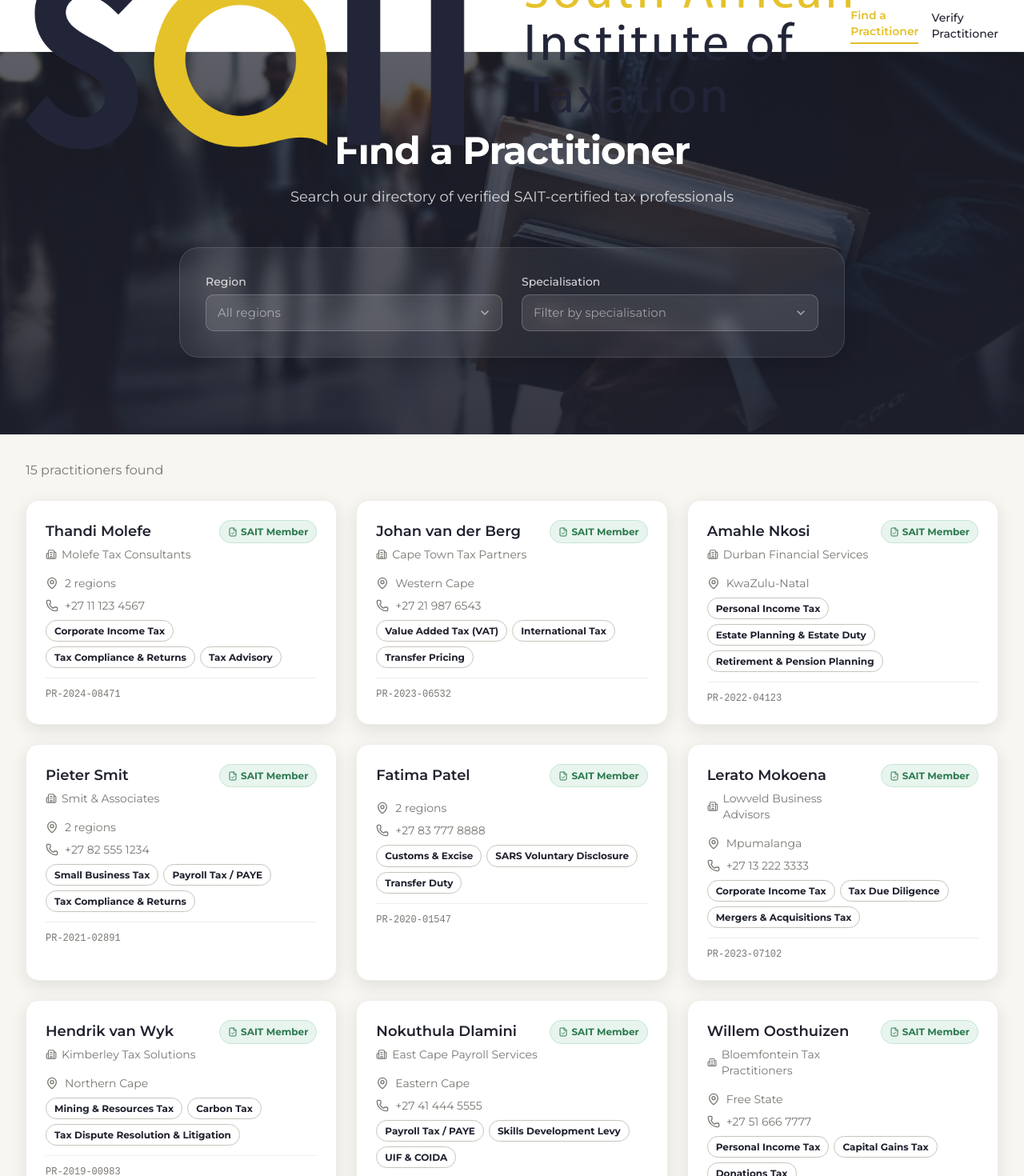
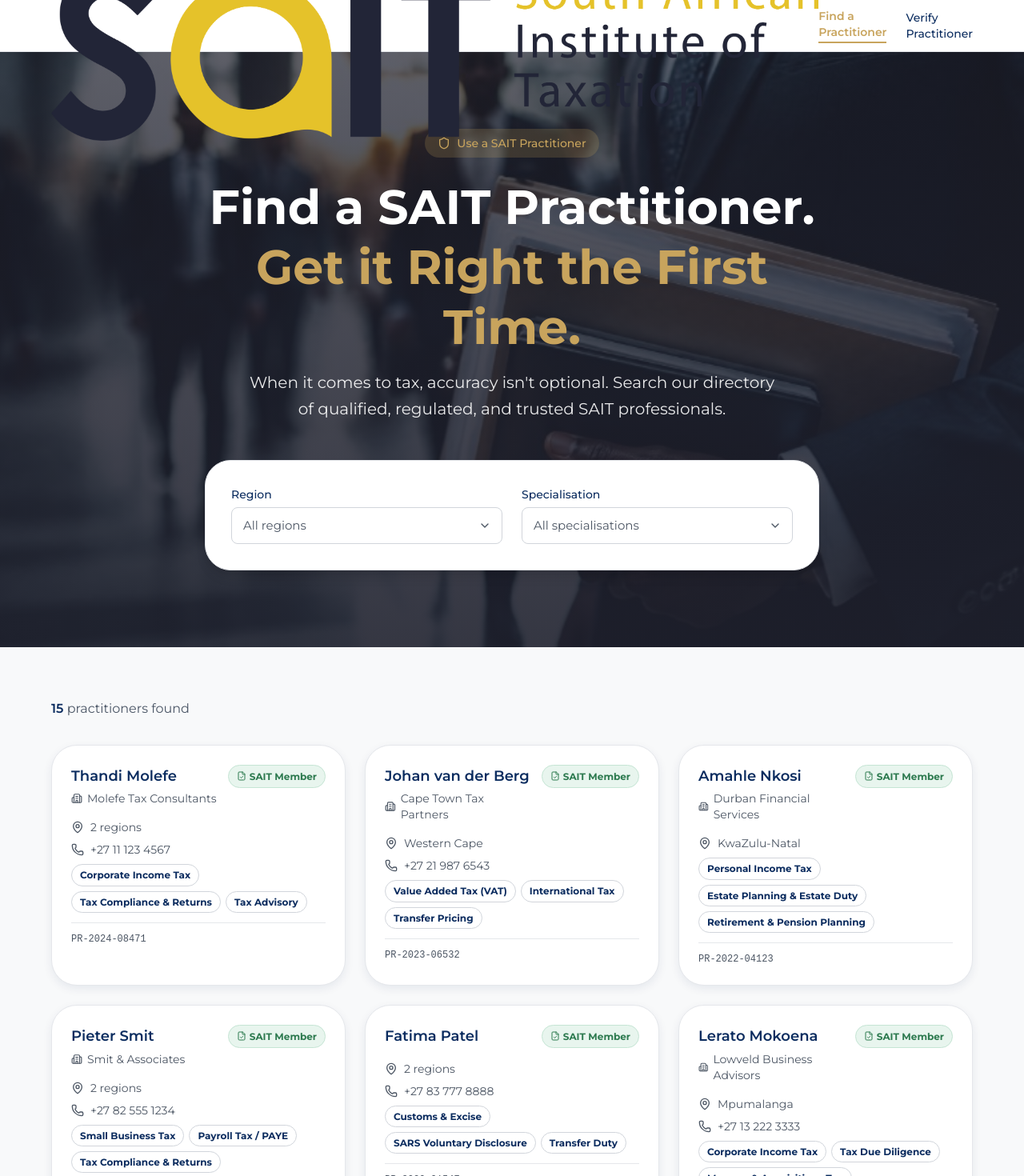
Before and after one commit to TTang813/sait-directory, a Next.js app: page /search in a window 1280 px wide. Shown: the top 1470 px of the page at 80% size. Built offline with nearby package versions, Linux system fonts and the light colour scheme.

Commit message:
feat: apply campaign style to search page with original hero banner
Align the search page with the style template colors and layout while keeping the workplace photo hero overlay the user preferred over the gold pattern.

Co-authored-by: Cursor <cursoragent@cursor.com>

```diff
--- a/src/app/globals.css
+++ b/src/app/globals.css
@@ -191,3 +191,19 @@ body {
 ::-webkit-scrollbar-thumb:hover {
   background: var(--color-text-secondary);
 }
+
+/* ---- Campaign theme (style模版) — scoped via .campaign-theme wrapper ---- */
+.campaign-theme {
+  --color-navy: #0b2c5f;
+  --color-gold: #c8a45d;
+  --color-navy-bg: #0b2c5f;
+  --color-off-white: #f8f9fa;
+  --color-light-gray: #e5e7eb;
+  --color-mid-gray: #d1d5db;
+  --color-text-secondary: #4b5563;
+  --radius-sm: 8px;
+  --radius-md: 12px;
+  --radius-lg: 16px;
+  --shadow-md: 0 4px 12px rgba(11, 44, 95, 0.08);
+  --shadow-lg: 0 10px 28px rgba(11, 44, 95, 0.12);
+}
--- a/src/app/search/page.tsx
+++ b/src/app/search/page.tsx
@@ -4,36 +4,25 @@ import { useState, useMemo } from "react";
 import Link from "next/link";
 import { useRouter } from "next/navigation";
 import { Logo } from "@/components/ui/logo";
-import { Button } from "@/components/ui/button";
 import { Select } from "@/components/ui/select";
 import { PractitionerCard } from "@/components/practitioner/practitioner-card";
 import { Badge } from "@/components/ui/badge";
-import {
-  getMockPractitioners,
-} from "@/lib/mock-data";
-import {
-  REGIONS,
-  SPECIALISATION_CATEGORIES,
-} from "@/types";
-import {
-  Search,
-  X,
-  MapPin,
-  SlidersHorizontal,
-  AlertCircle,
-} from "lucide-react";
+import { getMockPractitioners } from "@/lib/mock-data";
+import { REGIONS, SPECIALISATION_CATEGORIES } from "@/types";
+import { Search, X, MapPin, AlertCircle, Shield } from "lucide-react";
 
-// Flatten specialisations for dropdown
 const ALL_SPECIALISATIONS = Object.entries(SPECIALISATION_CATEGORIES).flatMap(
-  ([category, specs]) => specs.map((spec) => ({ value: spec, label: spec }))
+  ([, specs]) => specs.map((spec) => ({ value: spec, label: spec }))
 );
+
+const CAMPAIGN_NAVY = "#0B2C5F";
+const CAMPAIGN_GOLD = "#C8A45D";
 
 export default function SearchPage() {
   const router = useRouter();
 
   const [region, setRegion] = useState("");
   const [selectedSpecs, setSelectedSpecs] = useState<string[]>([]);
-  const [showFilters, setShowFilters] = useState(false);
 
   const practitioners = useMemo(() => {
     return getMockPractitioners({
@@ -50,10 +39,8 @@ export default function SearchPage() {
   const hasActiveFilters = region || selectedSpecs.length > 0;
 
   const getSuggestion = () => {
-    if (practitioners.length === 0 && hasActiveFilters) {
-      if (selectedSpecs.length > 0) {
-        return "Try removing some specialisation filters";
-      }
+    if (practitioners.length === 0 && hasActiveFilters && selectedSpecs.length > 0) {
+      return "Try removing some specialisation filters";
     }
     return null;
   };
@@ -61,22 +48,24 @@ export default function SearchPage() {
   const suggestion = getSuggestion();
 
   return (
-    <div className="min-h-screen flex flex-col bg-[var(--color-off-white)]">
+    <div className="campaign-theme min-h-screen flex flex-col bg-[#F8F9FA]">
       {/* Header */}
-      <header className="bg-white border-b border-[var(--color-light-gray)] sticky top-0 z-50">
-        <div className="max-w-7xl mx-auto px-4 sm:px-6 lg:px-8">
+      <header className="bg-white border-b border-gray-200 sticky top-0 z-50">
+        <div className="max-w-[1200px] mx-auto px-6">
           <div className="flex items-center justify-between h-16">
             <Logo width={120} />
-            <nav className="flex items-center gap-4">
+            <nav className="flex items-center gap-6">
               <Link
                 href="/search"
-                className="text-sm font-semibold text-[var(--color-gold)] border-b-2 border-[var(--color-gold)] pb-1"
+                className="text-sm font-semibold pb-0.5 border-b-2"
+                style={{ color: CAMPAIGN_GOLD, borderColor: CAMPAIGN_GOLD }}
               >
                 Find a Practitioner
               </Link>
               <Link
                 href="/verify"
-                className="text-sm font-medium text-[var(--color-navy)] hover:text-[var(--color-gold)] transition-colors"
+                className="text-sm font-medium transition-colors hover:opacity-80"
+                style={{ color: CAMPAIGN_NAVY }}
               >
                 Verify Practitioner
               </Link>
@@ -85,7 +74,7 @@ export default function SearchPage() {
         </div>
       </header>
 
-      {/* Hero + Search — P2-style background image with overlay */}
+      {/* Hero + Search — workplace banner + campaign content */}
       <section className="relative overflow-hidden">
         <div
           className="absolute inset-0 bg-cover bg-center bg-no-repeat"
@@ -101,33 +90,35 @@ export default function SearchPage() {
           aria-hidden
         />
 
-        <div className="relative z-10 py-14 md:py-20 lg:py-24">
-          <div className="max-w-4xl mx-auto px-4 sm:px-6 lg:px-8 text-center">
-            <h1
-              className="text-white mb-4 font-bold tracking-tight"
-              style={{
-                fontFamily: "var(--font-body)",
-                fontSize: "clamp(2rem, 5vw, 3rem)",
-                lineHeight: 1.15,
-              }}
-            >
-              Find a Practitioner
-            </h1>
-            <p
-              className="text-white/80 mb-10 md:mb-12 max-w-2xl mx-auto leading-relaxed"
-              style={{
-                fontFamily: "var(--font-body)",
-                fontSize: "clamp(0.95rem, 2vw, 1.125rem)",
-              }}
-            >
-              Search our directory of verified SAIT-certified tax professionals
-            </p>
+        <div className="relative z-10 py-16 md:py-24">
+          <div className="max-w-[1200px] mx-auto px-6">
+            <div className="max-w-3xl mx-auto text-center mb-10 md:mb-12">
+              <div
+                className="inline-flex items-center gap-2 px-4 py-2 rounded-full mb-6"
+                style={{ backgroundColor: "rgba(200, 164, 93, 0.2)" }}
+              >
+                <Shield className="w-4 h-4" style={{ color: CAMPAIGN_GOLD }} />
+                <span className="text-sm font-medium" style={{ color: CAMPAIGN_GOLD }}>
+                  Use a SAIT Practitioner
+                </span>
+              </div>
 
-            <div className="text-left p-6 md:p-8 rounded-[var(--radius-lg)] border border-white/12 bg-white/[0.06] backdrop-blur-sm shadow-[0_8px_32px_rgba(0,0,0,0.2)]">
+              <h1 className="text-4xl md:text-5xl lg:text-6xl font-bold leading-tight text-white mb-4">
+                Find a SAIT Practitioner.
+                <br />
+                <span style={{ color: CAMPAIGN_GOLD }}>Get it Right the First Time.</span>
+              </h1>
+
+              <p className="text-lg md:text-xl leading-relaxed text-white/90 max-w-2xl mx-auto">
+                When it comes to tax, accuracy isn&apos;t optional. Search our directory of
+                qualified, regulated, and trusted SAIT professionals.
+              </p>
+            </div>
+
+            <div className="max-w-3xl mx-auto bg-white p-6 md:p-8 rounded-xl border border-gray-200 shadow-lg">
               <div className="grid md:grid-cols-2 gap-4 md:gap-6">
                 <Select
                   label="Region"
-                  dark
                   placeholder="All regions"
                   value={region}
                   onChange={(e) => setRegion(e.target.value)}
@@ -139,8 +130,7 @@ export default function SearchPage() {
 
                 <Select
                   label="Specialisation"
-                  dark
-                  placeholder="Filter by specialisation"
+                  placeholder="All specialisations"
                   value={selectedSpecs[0] || ""}
                   onChange={(e) =>
                     setSelectedSpecs(e.target.value ? [e.target.value] : [])
@@ -151,15 +141,15 @@ export default function SearchPage() {
 
               {hasActiveFilters && (
                 <div className="mt-5 flex justify-center md:justify-end">
-                  <Button
-                    variant="ghost"
-                    size="sm"
+                  <button
+                    type="button"
                     onClick={clearFilters}
-                    className="text-white/70 hover:text-white hover:bg-white/10"
+                    className="inline-flex items-center gap-2 text-sm font-medium transition-colors hover:opacity-80"
+                    style={{ color: CAMPAIGN_NAVY }}
                   >
                     <X className="w-4 h-4" />
                     Clear all filters
-                  </Button>
+                  </button>
                 </div>
               )}
             </div>
@@ -167,20 +157,23 @@ export default function SearchPage() {
         </div>
       </section>
 
-      {/* Results Section */}
-      <main className="flex-1 py-8">
-        <div className="max-w-7xl mx-auto px-4 sm:px-6 lg:px-8">
-          {/* Results Header */}
-          <div className="flex items-center justify-between mb-6">
+      {/* Results */}
+      <main className="flex-1 py-12 md:py-16">
+        <div className="max-w-[1200px] mx-auto px-6">
+          <div className="flex items-center justify-between mb-8">
             <div className="flex items-center gap-3">
-              <span className="text-[var(--color-text-secondary)]">
-                {practitioners.length} practitioner
-                {practitioners.length !== 1 ? "s" : ""} found
+              <span className="text-gray-600">
+                <span className="font-semibold" style={{ color: CAMPAIGN_NAVY }}>
+                  {practitioners.length}
+                </span>{" "}
+                practitioner{practitioners.length !== 1 ? "s" : ""} found
               </span>
               {hasActiveFilters && (
                 <button
+                  type="button"
                   onClick={clearFilters}
-                  className="text-sm text-[var(--color-gold)] hover:underline flex items-center gap-1"
+                  className="text-sm font-medium flex items-center gap-1 transition-colors hover:opacity-80"
+                  style={{ color: CAMPAIGN_GOLD }}
                 >
                   <X className="w-3 h-3" />
                   Clear filters
@@ -189,22 +182,22 @@ export default function SearchPage() {
             </div>
           </div>
 
-          {/* Active Filters */}
           {hasActiveFilters && (
-            <div className="flex flex-wrap gap-2 mb-6">
+            <div className="flex flex-wrap gap-2 mb-8">
               {region && (
-                <Badge variant="outline" className="gap-1">
+                <Badge variant="outline" className="gap-1 rounded-lg">
                   <MapPin className="w-3 h-3" />
                   {region}
-                  <button onClick={() => setRegion("")} className="ml-1">
+                  <button type="button" onClick={() => setRegion("")} className="ml-1">
                     <X className="w-3 h-3" />
                   </button>
                 </Badge>
               )}
               {selectedSpecs.map((spec) => (
-                <Badge key={spec} variant="outline" className="gap-1">
+                <Badge key={spec} variant="outline" className="gap-1 rounded-lg">
                   {spec}
                   <button
+                    type="button"
                     onClick={() =>
                       setSelectedSpecs((prev) => prev.filter((s) => s !== spec))
                     }
@@ -217,45 +210,53 @@ export default function SearchPage() {
             </div>
           )}
 
-          {/* Results Grid */}
           {practitioners.length > 0 ? (
             <div className="grid md:grid-cols-2 lg:grid-cols-3 gap-6">
               {practitioners.map((practitioner) => (
                 <PractitionerCard
                   key={practitioner.id}
                   practitioner={practitioner}
-                  onClick={() =>
-                    router.push(`/practitioner/${practitioner.id}`)
-                  }
+                  onClick={() => router.push(`/practitioner/${practitioner.id}`)}
+                  className="rounded-xl border-gray-200 hover:shadow-lg hover:border-[#C8A45D]/40 transition-all"
                 />
               ))}
             </div>
           ) : (
-            /* Empty State */
-            <div className="bg-white rounded-[var(--radius-lg)] p-12 text-center shadow-[var(--shadow-sm)]">
-              <div className="w-16 h-16 rounded-full bg-[var(--color-light-gray)] flex items-center justify-center mx-auto mb-6">
-                <Search className="w-8 h-8 text-[var(--color-text-secondary)]" />
+            <div className="bg-white rounded-xl p-12 text-center border border-gray-200 shadow-sm">
+              <div
+                className="w-16 h-16 rounded-xl flex items-center justify-center mx-auto mb-6"
+                style={{ backgroundColor: "rgba(200, 164, 93, 0.15)" }}
+              >
+                <Search className="w-8 h-8" style={{ color: CAMPAIGN_GOLD }} />
               </div>
-              <h3 className="text-h3 text-[var(--color-navy)] mb-2">
+              <h3 className="text-xl font-bold mb-2" style={{ color: CAMPAIGN_NAVY }}>
                 No results found
               </h3>
-              <p className="text-[var(--color-text-secondary)] mb-6 max-w-md mx-auto">
+              <p className="text-gray-600 mb-6 max-w-md mx-auto">
                 {hasActiveFilters
                   ? "We couldn't find any practitioners matching your criteria."
                   : "No practitioners have joined the directory yet."}
               </p>
 
               {suggestion && (
-                <div className="flex items-center justify-center gap-2 text-[var(--color-gold)] mb-6">
+                <div
+                  className="flex items-center justify-center gap-2 mb-6"
+                  style={{ color: CAMPAIGN_GOLD }}
+                >
                   <AlertCircle className="w-4 h-4" />
                   <span className="text-sm">{suggestion}</span>
                 </div>
               )}
 
               {hasActiveFilters && (
-                <Button variant="secondary" onClick={clearFilters}>
+                <button
+                  type="button"
+                  onClick={clearFilters}
+                  className="px-8 py-3 rounded-lg font-medium transition-all hover:-translate-y-0.5 hover:shadow-lg"
+                  style={{ backgroundColor: CAMPAIGN_NAVY, color: "white" }}
+                >
                   Clear Filters
-                </Button>
+                </button>
               )}
             </div>
           )}
@@ -263,16 +264,16 @@ export default function SearchPage() {
       </main>
 
       {/* Footer */}
-      <footer className="bg-[var(--color-navy)] text-white py-6 mt-auto">
-        <div className="max-w-7xl mx-auto px-4 sm:px-6 lg:px-8 flex flex-col md:flex-row justify-between items-center gap-4">
-          <p className="text-xs text-white/50">
+      <footer className="text-white py-8 mt-auto" style={{ backgroundColor: CAMPAIGN_NAVY }}>
+        <div className="max-w-[1200px] mx-auto px-6 flex flex-col md:flex-row justify-between items-center gap-4">
+          <p className="text-xs text-white/60">
             &copy; {new Date().getFullYear()} South African Institute of Taxation (SAIT)
           </p>
           <div className="flex gap-6 text-xs">
-            <Link href="/privacy" className="text-white/50 hover:text-white">
+            <Link href="/privacy" className="text-white/60 hover:text-white transition-colors">
               Privacy Policy
             </Link>
-            <Link href="/terms" className="text-white/50 hover:text-white">
+            <Link href="/terms" className="text-white/60 hover:text-white transition-colors">
               Terms of Use
             </Link>
           </div>
```
